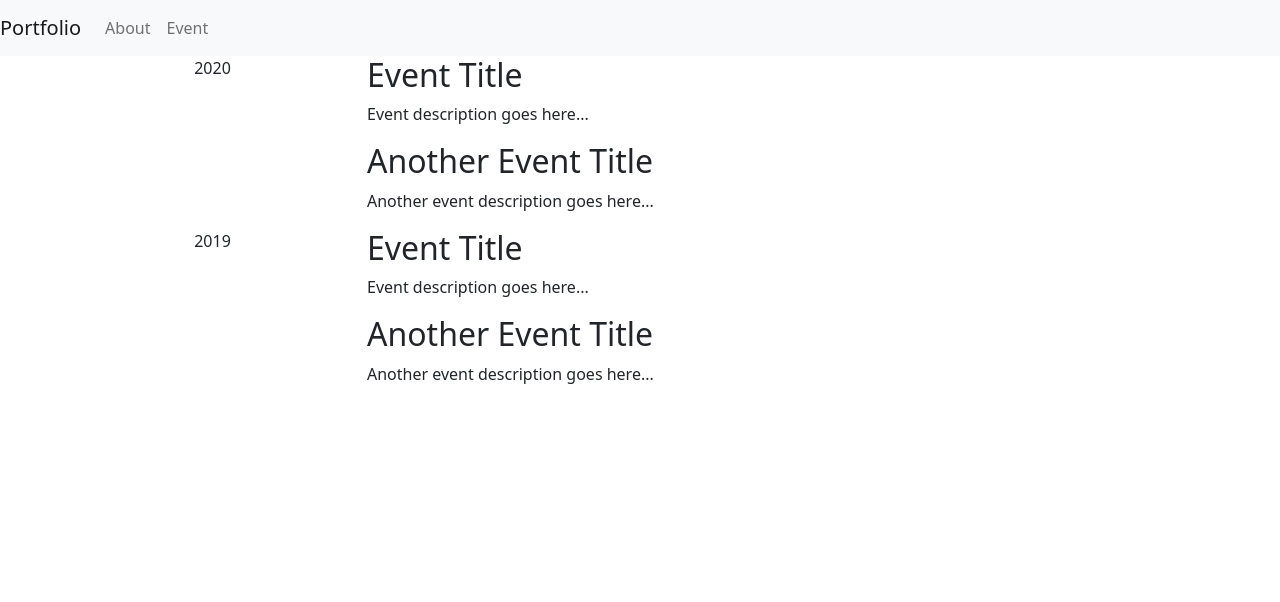
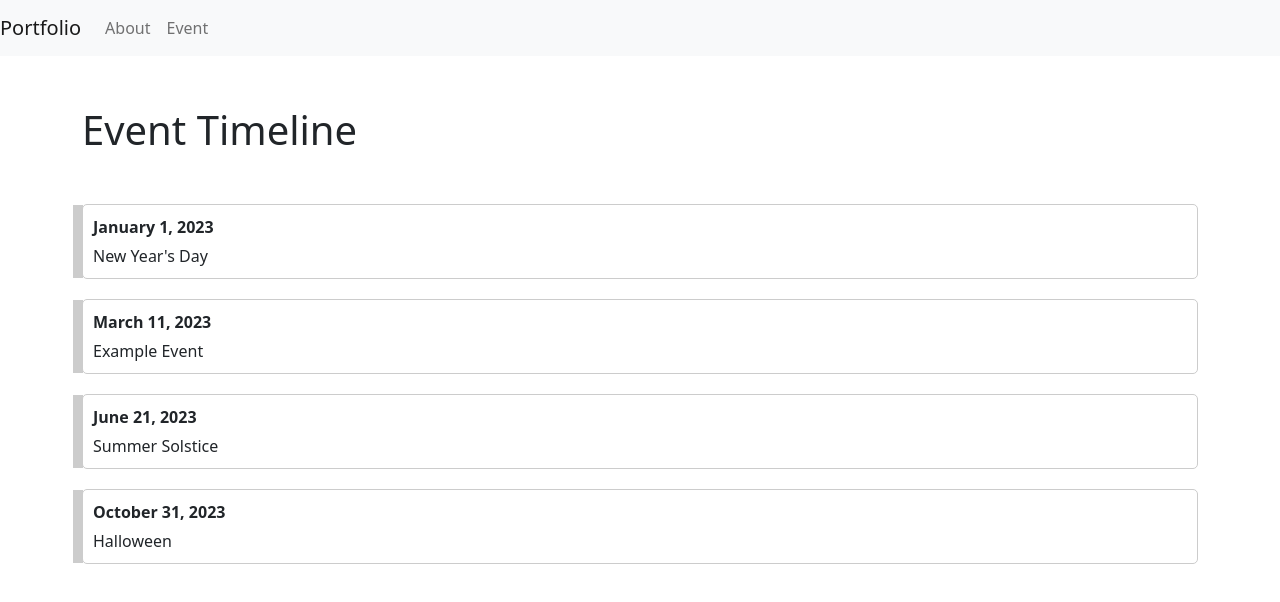
Before and after one commit to uchinarupower/my-portfolio, a React (Create React App) app: page /event in a window 1280 px wide. Shown: the top 602 px of the page. Built offline with nearby package versions, Linux system fonts and the light colour scheme.

Commit message:
change timeline

```diff
--- /dev/null
+++ b/src/pages/Event.css
@@ -0,0 +1,71 @@
+/* Event.css */
+
+.container {
+  max-width: 800px;
+  margin: 0 auto;
+  padding: 50px;
+}
+
+.timeline {
+  position: relative;
+  margin: 50px 0;
+  padding: 0;
+}
+
+.event {
+  position: relative;
+  padding: 10px;
+  border-radius: 5px;
+  border: 1px solid #ccc;
+  margin: 20px 0;
+  cursor: pointer;
+}
+
+.event:hover {
+  background-color: #f0f0f0;
+}
+
+.event:before {
+  content: '';
+  position: absolute;
+  top: 0;
+  left: -10px;
+  height: 100%;
+  width: 10px;
+  background-color: #ccc;
+}
+
+.date {
+  font-weight: bold;
+  margin-bottom: 5px;
+}
+
+.modal {
+  position: fixed;
+  top: 0;
+  left: 0;
+  right: 0;
+  bottom: 0;
+  background-color: rgba(0, 0, 0, 0.5);
+  display: flex;
+  justify-content: center;
+  align-items: center;
+  z-index: 999;
+}
+
+.modal-content {
+  background-color: white;
+  padding: 20px;
+  border-radius: 5px;
+  max-width: 80%;
+  max-height: 80%;
+  overflow-y: auto;
+}
+
+.modal-content h2 {
+  margin-top: 0;
+}
+
+.modal-content p {
+  margin-bottom: 10px;
+}
--- a/src/pages/Event.js
+++ b/src/pages/Event.js
@@ -1,40 +1,67 @@
-import React from "react";
-import { Container, Row, Col } from "react-bootstrap";
+// Event.js
+
+import React, { useState } from 'react';
+import './Event.css';
+
+const events = [
+  {
+    date: 'January 1, 2023',
+    title: 'New Year\'s Day',
+    description: 'The first day of the year in the Gregorian calendar.',
+    details: 'New Year\'s Day is a national holiday celebrated on January 1st. It marks the first day of the year in the Gregorian calendar, and is a time for new beginnings and resolutions.'
+  },
+  {
+    date: 'March 11, 2023',
+    title: 'Example Event',
+    description: 'This is an example event for the timeline.',
+    details: 'This is a sample event for the timeline. It has no real significance, but serves as an example of how to structure the data for the timeline.'
+  },
+  {
+    date: 'June 21, 2023',
+    title: 'Summer Solstice',
+    description: 'The longest day of the year in the Northern Hemisphere.',
+    details: 'The summer solstice is the longest day of the year in the Northern Hemisphere. It occurs around June 21st, and marks the beginning of summer.'
+  },
+  {
+    date: 'October 31, 2023',
+    title: 'Halloween',
+    description: 'A holiday celebrated on October 31st in many countries around the world.',
+    details: 'Halloween is a holiday celebrated on October 31st in many countries around the world. It is often associated with costumes, trick-or-treating, and spooky decorations.'
+  }
+];
 
 const Event = () => {
+  const [selectedEvent, setSelectedEvent] = useState(null);
+
+  const handleEventClick = (event) => {
+    setSelectedEvent(event);
+  }
+
+  const handleClose = () => {
+    setSelectedEvent(null);
+  }
+
   return (
-    <Container>
-      <Row>
-        <Col md={3} className="text-center">
-          <p>2020</p>
-        </Col>
-        <Col md={9}>
-          <h2>Event Title</h2>
-          <p>Event description goes here...</p>
-        </Col>
-      </Row>
-      <Row>
-        <Col md={{ span: 9, offset: 3 }}>
-          <h2>Another Event Title</h2>
-          <p>Another event description goes here...</p>
-        </Col>
-      </Row>
-      <Row>
-        <Col md={3} className="text-center">
-          <p>2019</p>
-        </Col>
-        <Col md={9}>
-          <h2>Event Title</h2>
-          <p>Event description goes here...</p>
-        </Col>
-      </Row>
-      <Row>
-        <Col md={{ span: 9, offset: 3 }}>
-          <h2>Another Event Title</h2>
-          <p>Another event description goes here...</p>
-        </Col>
-      </Row>
-    </Container>
+    <div className="container">
+      <h1>Event Timeline</h1>
+      <div className="timeline">
+        {events.map((event) => (
+          <div key={event.date} className="event" onClick={() => handleEventClick(event)}>
+            <div className="date">{event.date}</div>
+            <div className="title">{event.title}</div>
+          </div>
+        ))}
+      </div>
+      {selectedEvent && (
+        <div className="modal" onClick={handleClose}>
+          <div className="modal-content" onClick={(e) => e.stopPropagation()}>
+            <h2>{selectedEvent.title}</h2>
+            <p>{selectedEvent.description}</p>
+            <p>{selectedEvent.details}</p>
+          </div>
+        </div>
+      )}
+    </div>
   );
 };
 
```
